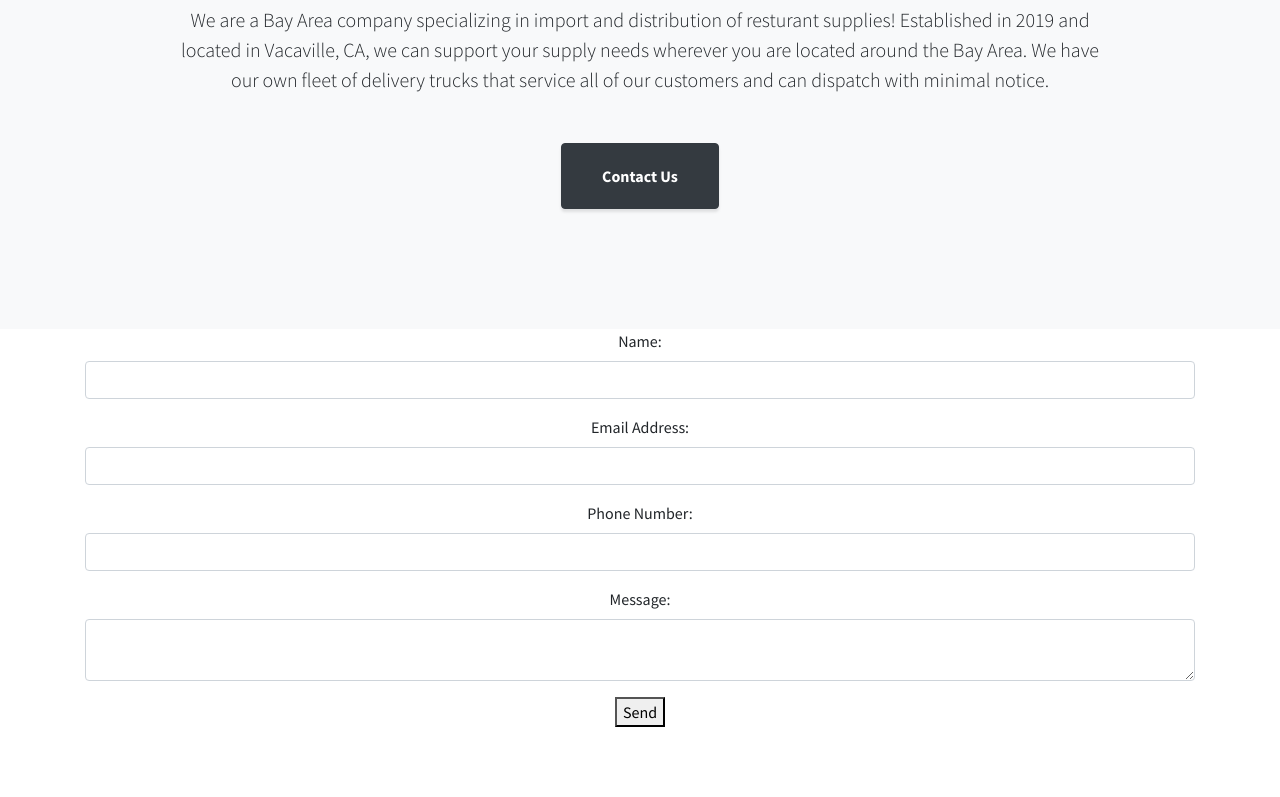
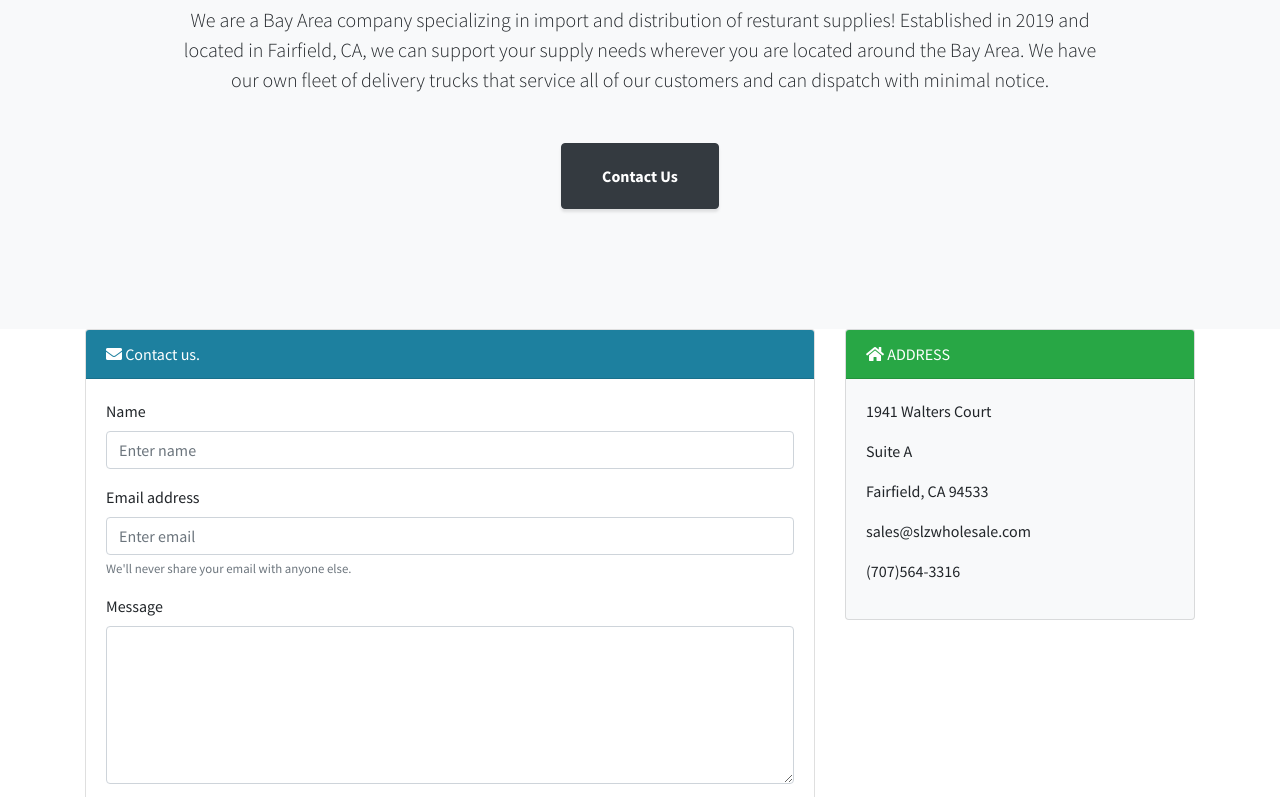
Before and after one commit to slzwholesale/slzwholesale.github.io, a website with bundled scripts: page index.html in a window 1280 px wide. Shown: the part 1000-1797 px from the top of the page. Built offline with nearby package versions, Linux system fonts and the light colour scheme.

Commit message:
Fix contact form.

```diff
--- a/index.html
+++ b/index.html
@@ -46,7 +46,7 @@
       <div class="row">
         <div class="col-lg-10 mx-auto">
           <h2>SLZ Wholesale is the perfect partner for your restuarant business!</h2>
-          <p class="lead mb-5">We are a Bay Area company specializing in import and distribution of resturant supplies! Established in 2019 and located in Vacaville, CA, we can support your supply needs wherever you are located around the Bay Area. We have our own fleet of delivery trucks that service all of our customers and can dispatch with minimal notice.</p>
+          <p class="lead mb-5">We are a Bay Area company specializing in import and distribution of resturant supplies! Established in 2019 and located in Fairfield, CA, we can support your supply needs wherever you are located around the Bay Area. We have our own fleet of delivery trucks that service all of our customers and can dispatch with minimal notice.</p>
           <a class="btn btn-dark btn-xl js-scroll-trigger" href="#contact">Contact Us</a>
         </div>
       </div>
@@ -60,26 +60,47 @@
     <small>
       <a href="https://maps.google.com/maps?f=q&amp;source=embed&amp;hl=en&amp;geocode=&amp;q=Twitter,+Inc.,+Market+Street,+San+Francisco,+CA&amp;aq=0&amp;oq=twitter&amp;sll=28.659344,-81.187888&amp;sspn=0.128789,0.264187&amp;ie=UTF8&amp;hq=Twitter,+Inc.,+Market+Street,+San+Francisco,+CA&amp;t=m&amp;z=15&amp;iwloc=A"></a>
     </small> -->
-  <div class="container text-center">
+    <div class="container">
+      <div class="row">
+          <div class="col">
+              <div class="card">
+                  <div class="card-header bg-primary text-white"><i class="fa fa-envelope"></i> Contact us.
+                  </div>
+                  <div class="card-body">
                       <form action="https://formspree.io/mayyrbqg" method="POST">
-  <div class= "form-group">
-    <label for="name">Name:</label>
-   <input type="text" id="name" name="name" class="form-control">
+                          <div class="form-group">
+                              <label for="name">Name</label>
+                              <input type="text" class="form-control" id="name" name="name" aria-describedby="emailHelp" placeholder="Enter name" required>
                           </div>
                           <div class="form-group">
-  <label for="email">Email Address:</label>
-  <input type="email" name="_replyto" id="email" class="form-control">
+                              <label for="email">Email address</label>
+                              <input type="email" class="form-control" id="email" name="_replyto" aria-describedby="emailHelp" placeholder="Enter email" required>
+                              <small id="emailHelp" class="form-text text-muted">We'll never share your email with anyone else.</small>
                           </div>
                           <div class="form-group">
-  <label for"phone">Phone Number:</label>
-  <input type="tel" id="phone" name="phone" class="form-control">
+                              <label for="message">Message</label>
+                              <textarea class="form-control" id="message" name="message" rows="6" required></textarea>
                           </div>
-<div class="form-group">
-  <label for="message">Message:</label>
-  <textarea name ="message" id="message" class="form-control"></textarea>
+                          <div class="mx-auto">
+                          <button type="submit" class="btn btn-primary text-right">Submit</button></div>
+                      </form>
                   </div>
-  <button type="submit">Send</button>
-  </form>
+              </div>
+          </div>
+          <div class="col-12 col-sm-4">
+              <div class="card bg-light mb-3">
+                  <div class="card-header bg-success text-white text-uppercase"><i class="fa fa-home"></i> Address</div>
+                  <div class="card-body">
+                      <p>1941 Walters Court</p>
+                      <p>Suite A</p>
+                      <p>Fairfield, CA 94533</p>
+                      <p>sales@slzwholesale.com</p>
+                      <p>(707)564-3316</p>
+                  </div>
+
+              </div>
+          </div>
+      </div>
   </div>
   </section>
 
```
Lines whose indentation alone changed are shown as unchanged.
